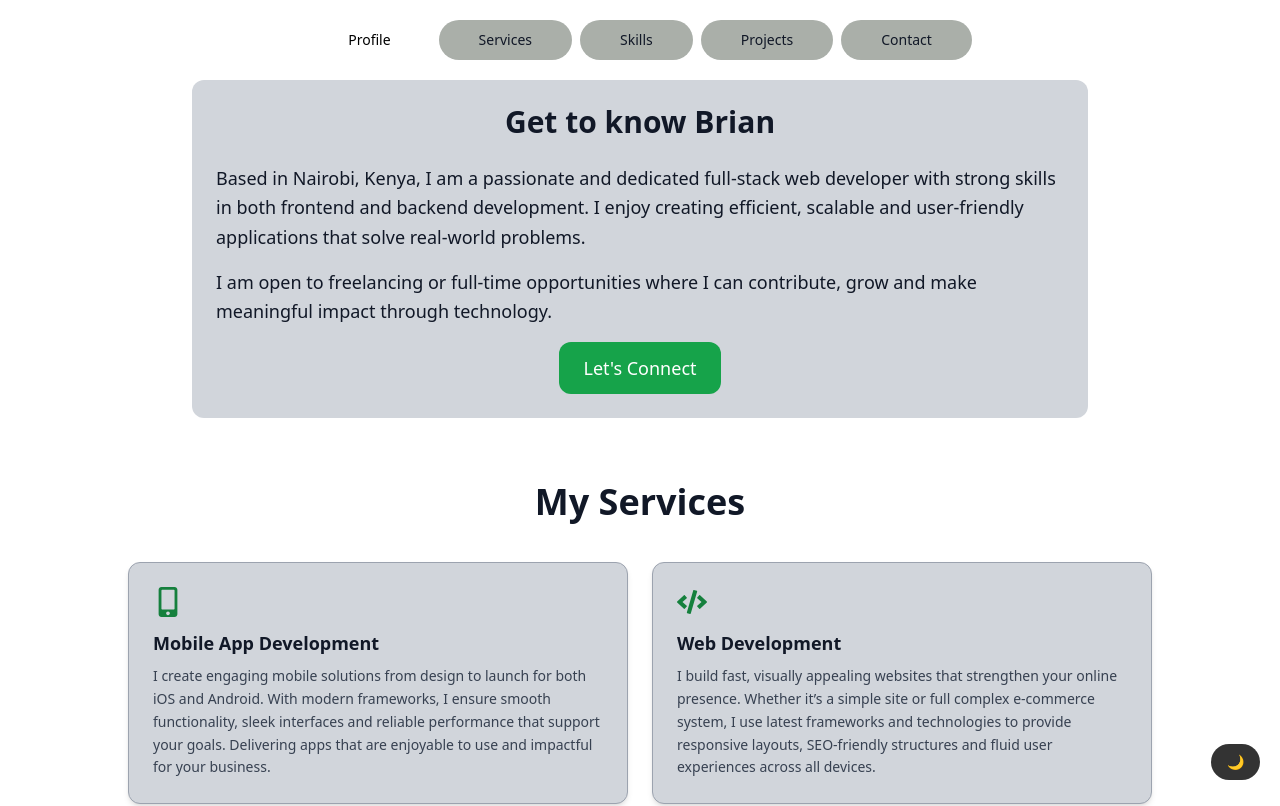
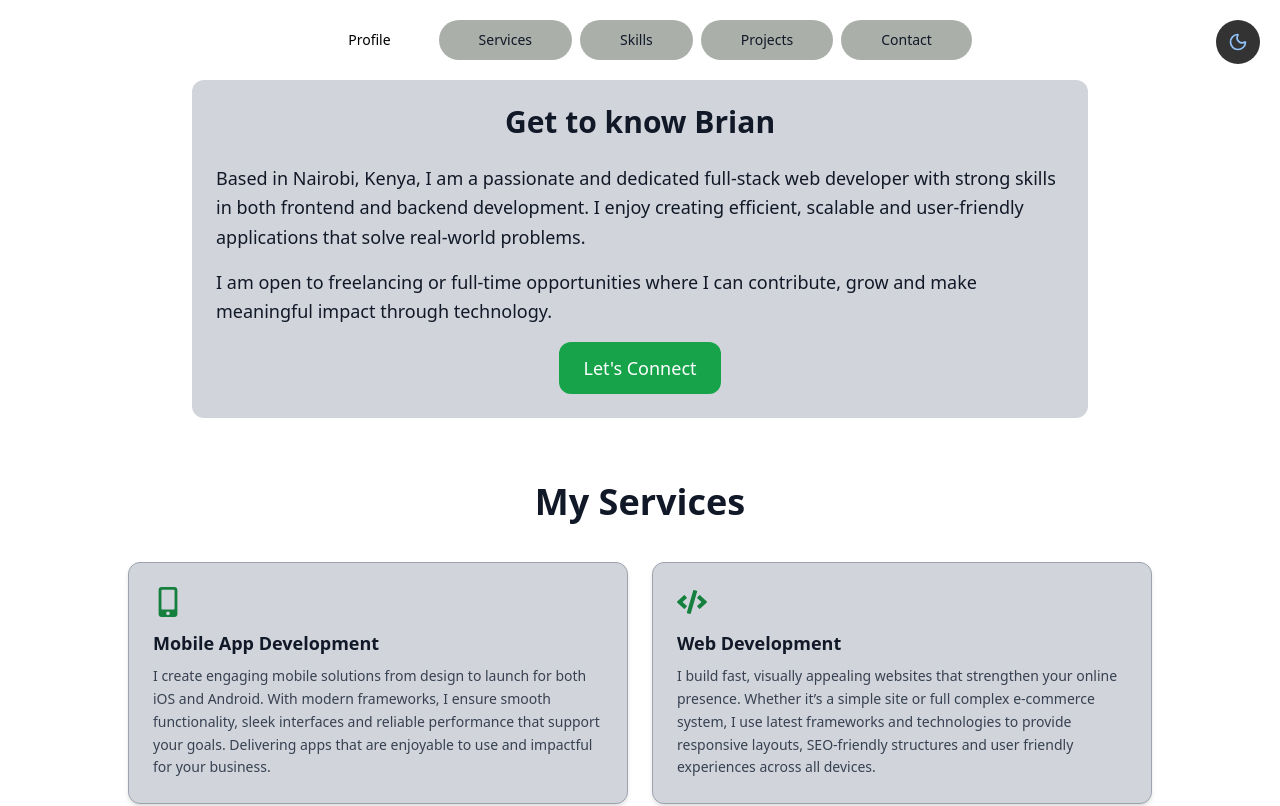
Before and after one commit to Chechep/cheptiony, a React (Vite) app: page / in a window 1280 px wide. Shown: the top 806 px of the page. Built offline with nearby package versions, Linux system fonts and the light colour scheme; the HTML template or start-up script is replaced by a standard one.

Commit message:
edit darkmode

```diff
--- a/package.json
+++ b/package.json
@@ -16,6 +16,7 @@
     "@fortawesome/free-solid-svg-icons": "^7.0.0",
     "@fortawesome/react-fontawesome": "^0.2.5",
     "emailjs-com": "^3.2.0",
+    "lucide-react": "^0.543.0",
     "react": "^19.1.0",
     "react-dom": "^19.1.0",
     "react-icons": "^5.5.0"
--- a/src/components/header.jsx
+++ b/src/components/header.jsx
@@ -1,4 +1,5 @@
 import { useState } from "react";
+import { Sun, Moon } from "lucide-react";
 
 export default function HeaderNav() {
   const [active, setActive] = useState("profile");
@@ -37,7 +38,7 @@ export default function HeaderNav() {
               className={`rounded-full px-10 py-2.5 text-sm cursor-pointer transition-all duration-200
                 bg-[rgb(170,175,169)] hover:bg-gray-500 hover:scale-110
                 dark:bg-[#333] dark:text-white dark:hover:bg-[#555]
-                ${active === item.id ? "bg-white text-black dark:bg-white dark:text-black" : ""}`}
+                ${active === item.id ? "bg-white text-black dark:bg-gray-400 dark:text-black" : ""}`}
             >
               {item.name}
             </button>
@@ -47,9 +48,28 @@ export default function HeaderNav() {
         {/* Dark mode toggle */}
         <button
           onClick={toggleDarkMode}
-          className="fixed bottom-5 right-5 z-[1001] rounded-full bg-[#333] text-white px-4 py-2 text-sm cursor-pointer transition-all duration-200 hover:bg-[#555] hover:scale-110 dark:bg-[#555] dark:text-white"
+          className="fixed top-5 right-5 z-[1001] rounded-full bg-[#333] text-white p-3 cursor-pointer transition-all duration-300 hover:bg-[#555] hover:scale-110 dark:bg-[#555] dark:text-white"
         >
-          {darkMode ? "☀️" : "🌙"}
+          <span className="relative flex items-center justify-center w-5 h-5">
+            {/* Sun icon */}
+            <Sun
+              size={20}
+              className={`absolute transition-all duration-500 ${
+                darkMode
+                  ? "opacity-100 rotate-0 text-yellow-400"
+                  : "opacity-0 -rotate-90"
+              }`}
+            />
+            {/* Moon icon */}
+            <Moon
+              size={20}
+              className={`absolute transition-all duration-500 ${
+                darkMode
+                  ? "opacity-0 rotate-90"
+                  : "opacity-100 rotate-0 text-blue-300"
+              }`}
+            />
+          </span>
         </button>
       </div>
     </header>
--- a/src/components/services.jsx
+++ b/src/components/services.jsx
@@ -11,7 +11,7 @@ const services = [
     icon: <FaCode className="text-3xl text-green-700 mb-3" />,
     title: "Web Development",
     description:
-      "I build fast, visually appealing websites that strengthen your online presence. Whether it’s a simple site or full complex e-commerce system, I use latest frameworks and technologies to provide responsive layouts, SEO-friendly structures and fluid user experiences across all devices."
+      "I build fast, visually appealing websites that strengthen your online presence. Whether it’s a simple site or full complex e-commerce system, I use latest frameworks and technologies to provide responsive layouts, SEO-friendly structures and user friendly experiences across all devices."
   },
   {
     icon: <FaServer className="text-3xl text-green-700 mb-3" />,
@@ -41,7 +41,7 @@ export default function Services() {
           {services.map((service, index) => (
             <div
               key={index}
-              className="bg-gray-300 dark:bg-gray-800 p-6 rounded-xl border border-gray-400 dark:border-gray-600 shadow-md cursor-pointer transform transition hover:-translate-y-2 hover:shadow-[0_0_25px_#00ff00]"
+              className="bg-gray-300 dark:bg-gray-800 p-6 rounded-xl border border-gray-400 dark:border-gray-600 shadow-md cursor-pointer transform transition hover:-translate-y-2 hover:shadow-[0_0_25px]"
             >
               <div>{service.icon}</div>
               <h3 className="text-lg font-semibold mb-2">{service.title}</h3>
--- a/tailwind.config.js
+++ b/tailwind.config.js
@@ -5,7 +5,11 @@ export default {
     "./src/**/*.{js,ts,jsx,tsx}"
   ],
   theme: {
-    extend: {},
+    extend: {
+      animation: {
+        "spin-slow": "spin 1.5s linear", // custom slower spin
+      },
+    },
   },
   darkMode: "class", // enables dark mode via a class
   plugins: [],
```
Also changed, not shown: 1 other file (tests, documents, lock files or other folders).
